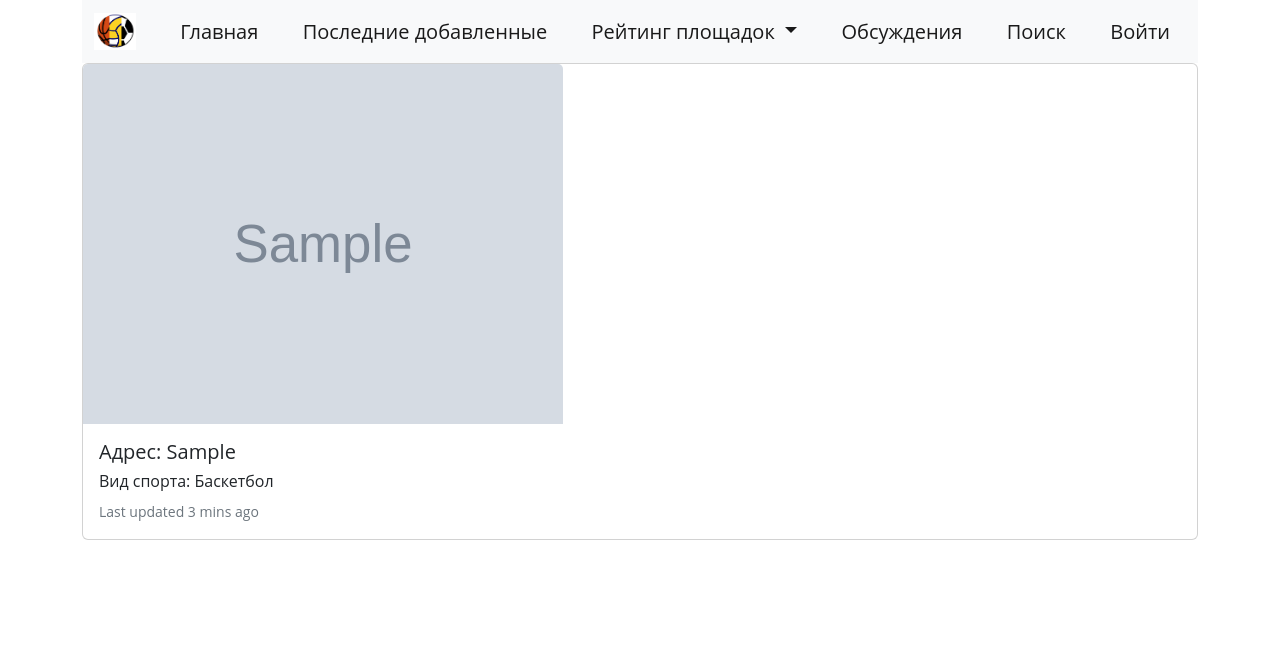
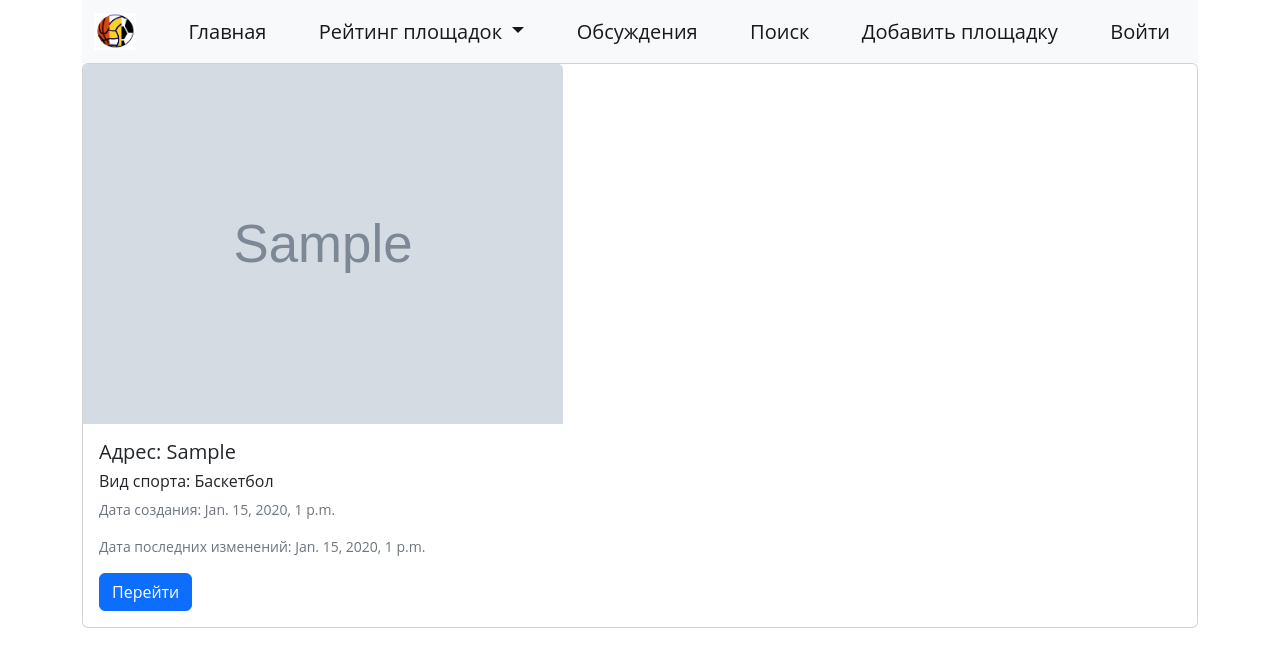
Before and after one commit to arakut/Ball_Game, a Django app: page / in a window 1280 px wide. Shown: the top 667 px of the page. Run offline with Django 4.2, Linux system fonts and the light colour scheme; tables that the repository leaves empty hold one stand-in row (values such as "Sample post"); grey boxes marked "Sample" are stand-in pictures; some libraries are stand-ins or nearby versions.

Commit message:
added personal card with html temp for playground

```diff
--- a/cards_core/admin.py
+++ b/cards_core/admin.py
@@ -1,6 +1,7 @@
 from django.contrib import admin
-from cards_core.models import Playground
+from cards_core.models import Playground, Mode
 
 
 
 admin.site.register(Playground)
+admin.site.register(Mode)
--- a/cards_core/models.py
+++ b/cards_core/models.py
@@ -1,4 +1,5 @@
 from django.db import models
+
 
 # Create your models here.
 class Playground(models.Model):
@@ -10,13 +11,17 @@ class Playground(models.Model):
     ]
 
     author = models.CharField(max_length=20, default='User', verbose_name='Автор')
-    name = models.CharField(max_length=40)
     image = models.ImageField(upload_to='static', verbose_name='Фото площадки')
     adress = models.CharField(max_length=60, verbose_name='Адрес площадки')
-    open_hours = models.TimeField(auto_now=False, auto_now_add=False, verbose_name='Время открытия')
-    close_hours = models.TimeField(default='00:00', verbose_name='Время закрытия')
     kind_sport = models.CharField(("Вид спорта"), choices=KIND_OF_BALL, blank=True, default='Басктебол', max_length=20)
     descr = models.TextField(max_length=500, verbose_name='Описание площадки')
+    create_date = models.DateTimeField('Дата и время создания',auto_now_add=True)
+    edit_date = models.DateTimeField('Дата и время изменения',auto_now=True)
 
     def __str__(self):
-        return f'{self.name} по адресу: {self.adress}'
+        return f'{self.kind_sport} по адресу: {self.adress}'
+
+class Mode(models.Model):
+    create_date = models.DateTimeField('Дата и время создания',auto_now_add=True)
+    edit_date = models.DateTimeField('Дата и время изменения',auto_now=True)
+    author = models.CharField(max_length=20, default='User', verbose_name='Автор')
--- a/cards_core/templates/base.html
+++ b/cards_core/templates/base.html
@@ -1,6 +1,6 @@
 {% load static %}
 
-<!doctype html>
+
 <html lang="en">
 <head>
     <link rel="stylesheet" href="https://cdn.jsdelivr.net/npm/bootstrap@5.2.0-beta1/dist/css/bootstrap.min.css">
@@ -16,7 +16,6 @@
             <a class="navbar-brand" href="#">
                 <img src="/static/logo1.png" alt="" width="42" height="37"></a>
             <a class="navbar-brand" href="/"> Главная</a>
-            <a class="navbar-brand" href="/"> Последние добавленные</a>
             <div class="dropdown-list">
                 <a class="navbar-brand dropdown-toggle" href="#" role="button" data-bs-toggle="dropdown" aria-expanded="false">
                     Рейтинг площадок
@@ -29,6 +28,7 @@
             </div>
             <a class="navbar-brand" href="/"> Обсуждения</a>
             <a class="navbar-brand" href="/"> Поиск</a>
+            <a class="navbar-brand" href="/"> Добавить площадку</a>
             <a class="navbar-brand" href="/"> Войти</a>
         </div>
     </nav>
--- a/cards_core/templates/main.html
+++ b/cards_core/templates/main.html
@@ -8,7 +8,9 @@
                 <div class="card-body">
                     <h5 class="card-title">Адрес: {{i.adress}}</h5>
                     <h6 class="card-text">Вид спорта: {{i.kind_sport}}</h6>
-                    <p class="card-text"><small class="text-muted">Last updated 3 mins ago</small></p>
+                    <p class="card-text"><small class="text-muted">Дата создания: {{i.create_date}}</small></p>
+                    <p class="card-text"><small class="text-muted">Дата последних изменений: {{i.edit_date}}</small></p>
+                    <a href="{% url 'detail' i.id %}" class="btn btn-primary">Перейти</a>
                 </div>
             </div>
         {% endfor %}
--- a/cards_core/urls.py
+++ b/cards_core/urls.py
@@ -1,6 +1,6 @@
 from django.urls import path
-from cards_core.views import ListObjectsView
+from cards_core.views import ListObjectsView, DetailObectView
 urlpatterns = [
     path('', ListObjectsView.as_view()),
-    path('/card', ListObjectsView.as_view(), name='card'),
+    path('<int:pk>', DetailObectView.as_view(), name='detail'),
 ]
--- a/cards_core/views.py
+++ b/cards_core/views.py
@@ -7,3 +7,8 @@ class ListObjectsView(ListView):
     model = Playground
     template_name = 'main.html'
     context_object_name = 'playgrounds'
+
+class DetailObectView(DetailView):
+    model = Playground
+    template_name = 'detail.html'
+    context_object_name = 'detail'
--- a/core/settings.py
+++ b/core/settings.py
@@ -110,7 +110,7 @@ AUTH_PASSWORD_VALIDATORS = [
 
 LANGUAGE_CODE = 'en-us'
 
-TIME_ZONE = 'UTC'
+TIME_ZONE = 'Europe/Minsk'
 
 USE_I18N = True
 
```
Also changed, not shown: cards_core/templates/card.html (deleted, +0 -16 lines), cards_core/templates/detail.html (added, +15 -0 lines), cards_core/migrations/0003_playground_status_playground_status_changed.py (added), cards_core/migrations/0004_remove_playground_status_and_more.py (added), cards_core/migrations/0005_remove_playground_close_hours_and_more.py (added), cards_core/migrations/0006_remove_playground_name_alter_playground_create_date.py (added), cards_core/migrations/0007_alter_playground_create_date.py (added), cards_core/migrations/0008_playground_edit_date_alter_playground_create_date.py (added), cards_core/migrations/0009_mode.py (added), cards_core/migrations/0010_delete_mode.py (added), cards_core/migrations/0011_mode.py (added), cards_core/migrations/0012_mode_author.py (added).
